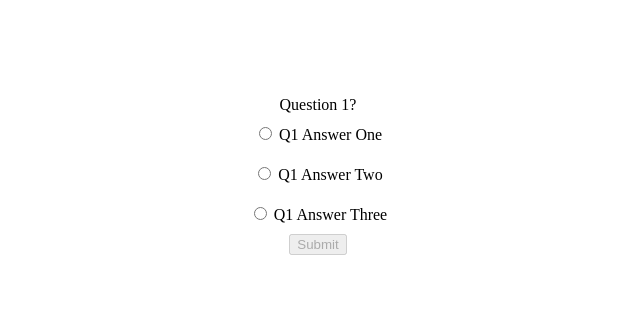
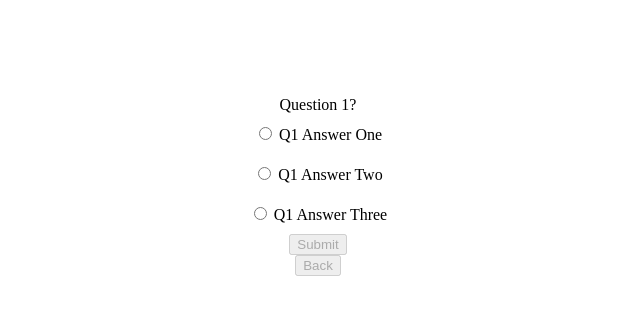
Before and after one commit to connorfrendt/money-lit, a Vue app in the folder app/: page /#/MultipleChoice in a window 1280 px wide. Shown: the top 314 px of the page, without its empty margins (322-962 px from the left). Built offline with nearby package versions, Linux system fonts and the light colour scheme; the HTML template or start-up script is replaced by a standard one.

Commit message:
back button deletes last answer chosen

```diff
--- a/app/src/components/pages/MultipleChoice.vue
+++ b/app/src/components/pages/MultipleChoice.vue
@@ -15,6 +15,20 @@
             <QuestionThree
                 v-if="myAnswers.length === 2"
                 @q3-answer="q3SubmittedAnswer"
+            />
+
+
+            <input
+                type="submit"
+                value="Back"
+                :disabled="myAnswers.length === 0"
+                @click="lastPage"
+            />
+            <input
+                type="submit"
+                value="Confirm Answers"
+                v-if="myAnswers.length === 3"
+                @click="confirmAnswers"
             />
 
         </form>
@@ -35,15 +49,18 @@
     methods: {
         q1SubmittedAnswer(questionOneAnswer){
             this.myAnswers.push(questionOneAnswer.choice);
-            console.log(this.myAnswers);
         },
         q2SubmittedAnswer(questionTwoAnswer){
             this.myAnswers.push(questionTwoAnswer.choice);
-            console.log(this.myAnswers);
         },
         q3SubmittedAnswer(questionThreeAnswer) {
             this.myAnswers.push(questionThreeAnswer.choice);
-            console.log(this.myAnswers);
+        },
+        confirmAnswers() {
+            this.$router.push('/Leaderboard');
+        },
+        lastPage() {
+            this.myAnswers.pop();
         }
     },
     components: {
--- a/app/src/components/pages/QuestionOne.vue
+++ b/app/src/components/pages/QuestionOne.vue
@@ -17,6 +17,7 @@
                 <input type="radio" value="q1answerThree" v-model="q1Choice">
                 Q1 Answer Three
             </label>
+
         <input type="submit" value="Submit" :disabled="!q1Choice">
   </form>
 </template>
--- a/app/src/components/pages/QuestionThree.vue
+++ b/app/src/components/pages/QuestionThree.vue
@@ -16,6 +16,7 @@
                 <input type="radio" value="answerThree" v-model="q3Choice">
                 Answer Three
             </label>
+
         <input type="submit" value="Submit" :disabled="!q3Choice">
   </form>
 </template>
--- a/app/src/components/pages/QuestionTwo.vue
+++ b/app/src/components/pages/QuestionTwo.vue
@@ -16,6 +16,7 @@
                 <input type="radio" value="q2answerThree" v-model="q2Choice">
                 Q2 Answer Three
             </label>
+
         <input type="submit" value="Submit" :disabled="!q2Choice">
   </form>
 </template>
```
